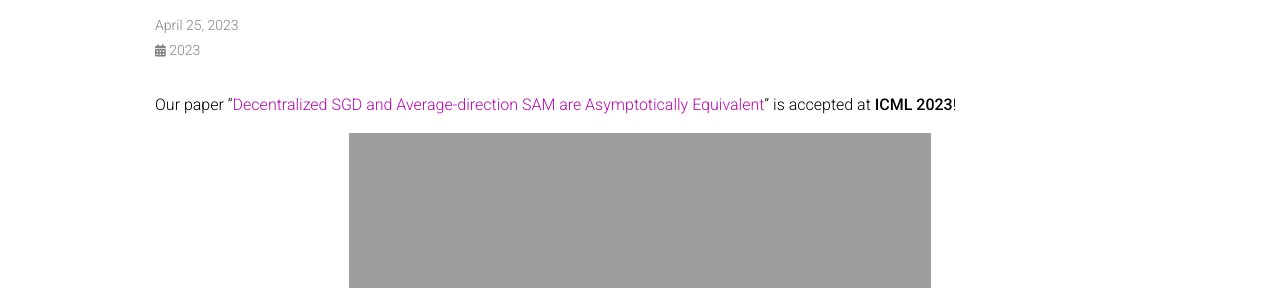
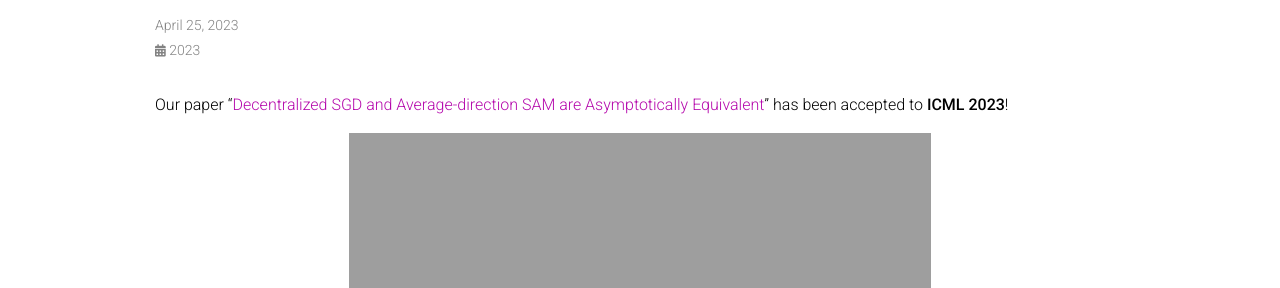
Before and after one commit to Raiden-Zhu/Raiden-Zhu.github.io, a Jekyll site: the page built from _news/announcement_4.md, in a window 1280 px wide. Shown: the part 146-434 px from the top of the page. Built offline with Jekyll 4.4.1, drawn with Linux system fonts in a browser that asks for light colours; comment, search, counter and statistics services are not loaded; a style sheet for code colours, icons or effects is not loaded.

Commit message:
Update announcement_4.md

```diff
--- a/_news/announcement_4.md
+++ b/_news/announcement_4.md
@@ -5,7 +5,7 @@ inline: true
 related_posts: false
 ---
 
-Our paper "[Decentralized SGD and Average-direction SAM are Asymptotically Equivalent](https://arxiv.org/abs/2306.02913)" is accepted at **ICML 2023**!
+Our paper "[Decentralized SGD and Average-direction SAM are Asymptotically Equivalent](https://arxiv.org/abs/2306.02913)" has been accepted to **ICML 2023**!
 
 <div style="text-align: center;">
   <img src="./assets/img/publication_preview/230705 DSGD_SAM (2).png" alt="DSGD-SAM" width="60%"/>
```
